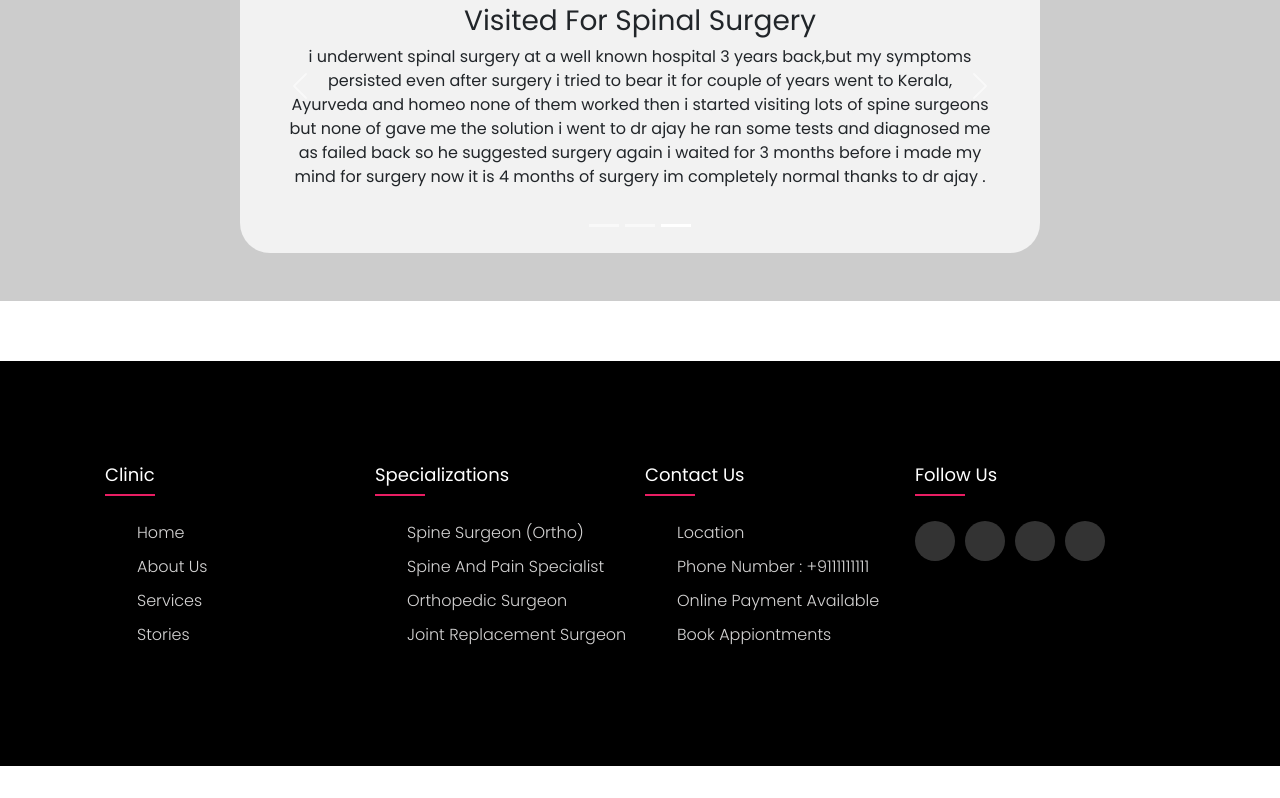
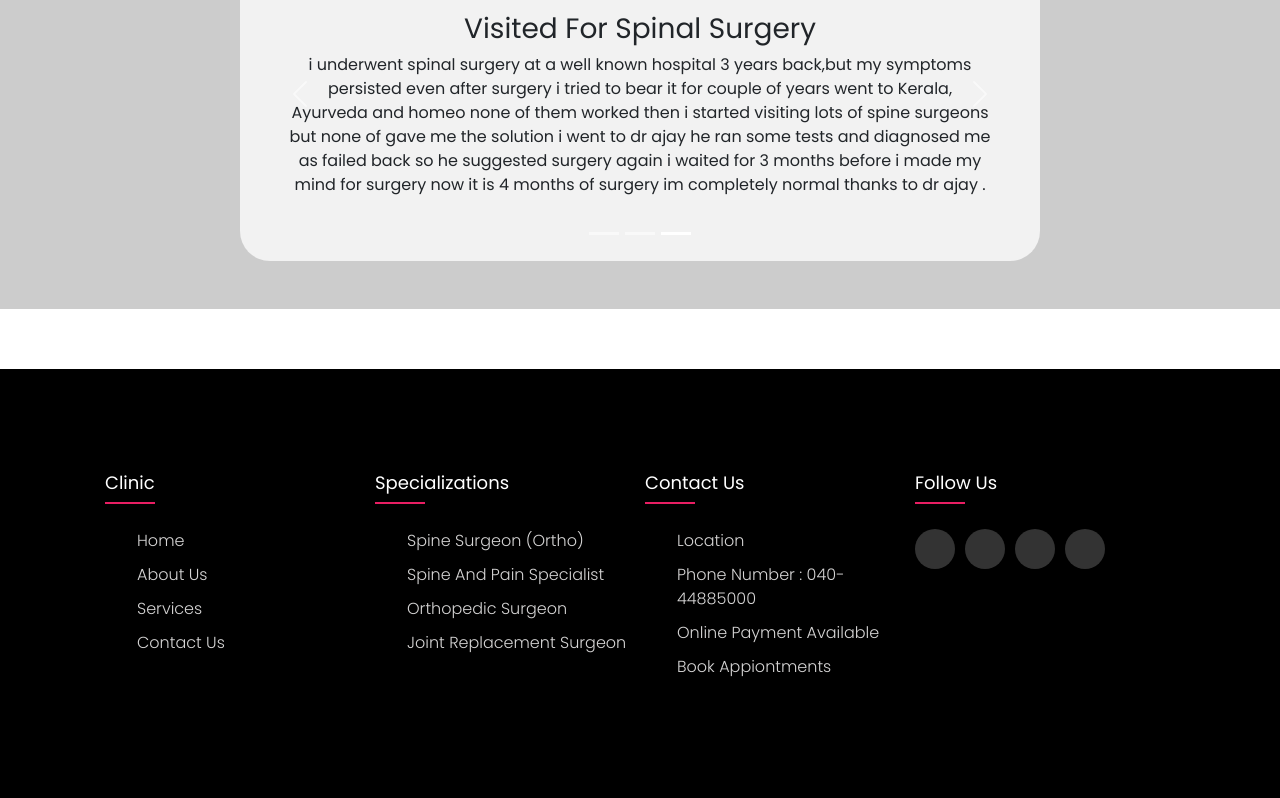
Before and after one commit to sushmithasush3110/Doctor_Site, a React (Create React App) app: page / in a window 1280 px wide. Shown: the part 1528-2326 px from the top of the page. Before the commit the page ends 2294 px from the top, so only its background shows below. Built offline with nearby package versions, Linux system fonts and the light colour scheme; some icons are missing.

Commit message:
navbar update

```diff
--- a/src/components/Footer/footer.jsx
+++ b/src/components/Footer/footer.jsx
@@ -14,8 +14,8 @@ const Footer=() => {
                     <ul>
                     <li><a href="/">Home</a></li>
                         <li><a href="/AboutUS">about us</a></li>
-                        <li><a href="/#services">Services</a></li>
-                        <li><a href="/#stories">Stories</a></li>
+                        <li><a href="/Services">Services</a></li>
+                        <li><a href="/ContactUS">Contact us</a></li>
                     </ul>
                 </div>
                 <div className="footer-col1">
@@ -30,8 +30,8 @@ const Footer=() => {
                 <div className="footer-col1">
                     <h4>Contact Us</h4>
                     <ul>
-                        <li><a href="#">Location</a></li>
-                        <li><a href="#">phone number : +9111111111</a></li>
+                        <li><a href="/ContactUS">Location</a></li>
+                        <li><a href="#">phone number : 040-44885000</a></li>
                         <li><a href="#">Online Payment available</a></li>
                         <li><a href="#">Book Appiontments</a></li>
                     </ul>
--- a/src/components/Header.jsx
+++ b/src/components/Header.jsx
@@ -47,7 +47,7 @@ function Header() {
 
       <nav class="navbar navbar-expand-lg navbar-dark bg-dark ">
         <div class="container-fluid">
-          <a className="navbar-brand" href="/" style={{width:'65%'}}><img src={logoimg} style={{ width: '25%' }} alt="Logo"></img></a>
+          <a className="navbar-brand" href="/" style={{width:'65%'}}><img src={logoimg} style={{ width: '30%' }} alt="Logo"></img></a>
           <button class="navbar-toggler" type="button" data-bs-toggle="collapse" data-bs-target="#navbarNav" aria-controls="navbarNav" aria-expanded="false" aria-label="Toggle navigation">
             <span class="navbar-toggler-icon"></span>
           </button>
```
